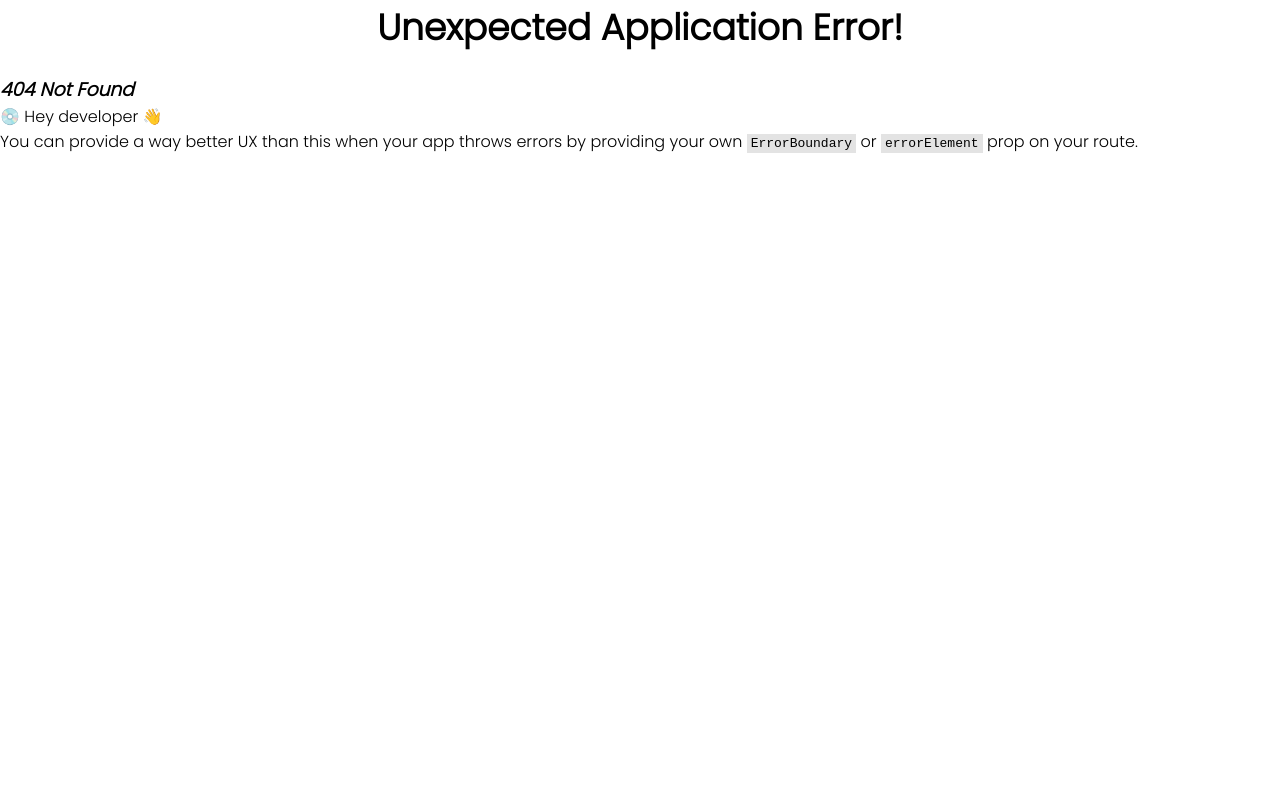
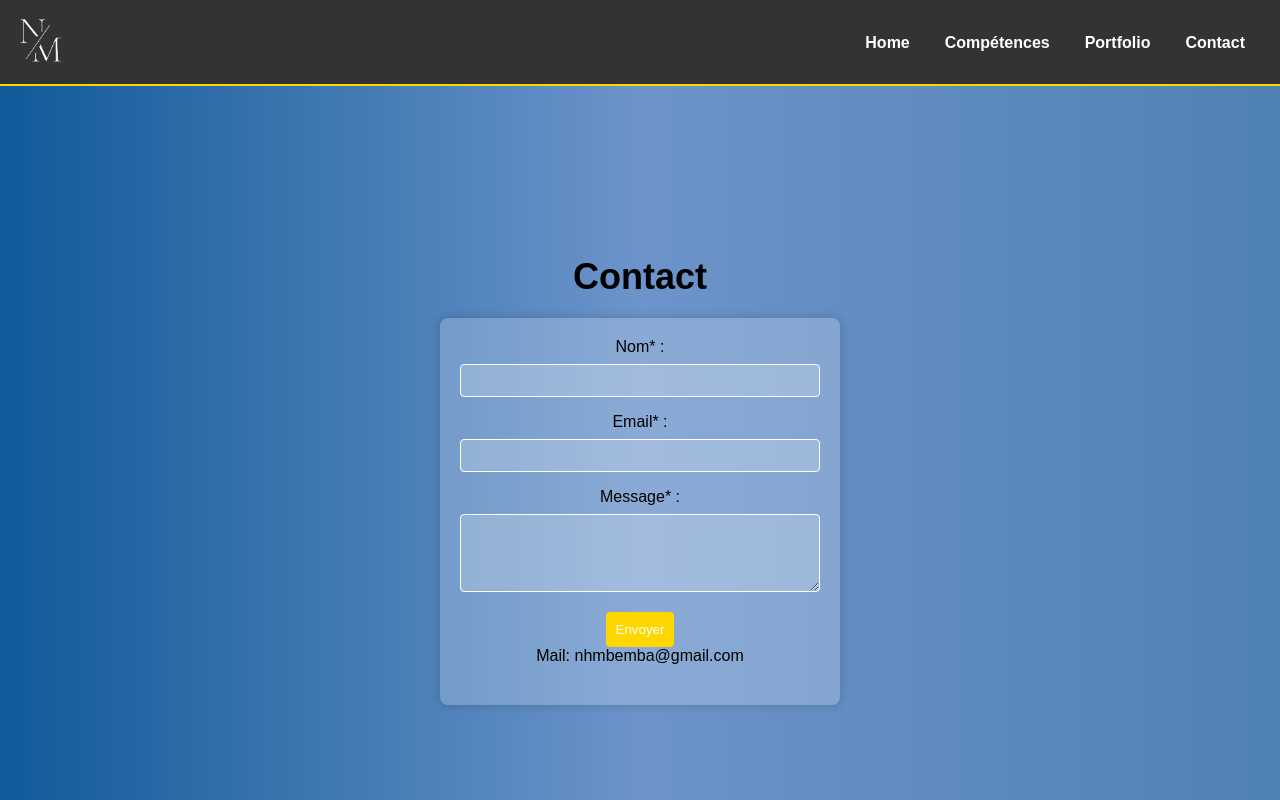
Before and after one commit to Nhoni/Cv_Mbemba_Nhora, a React (Vite) app: page /contact in a window 1280 px wide. Before the commit this address had no page. Shown: the top 800 px of the page. Built offline with nearby package versions, Linux system fonts and the light colour scheme.

Commit message:
Amélioration des composants

```diff
--- a/src/Components/About.jsx
+++ b/src/Components/About.jsx
@@ -17,7 +17,7 @@ function About() {
               </a>
               . <br /> Suite à cette formation, j’ai eu envie d'en découvrir plus..<br /> <br />
               C'est pourquoi j'ai commencé cette année la formation de concepteur développeur d'applications chez{' '}
-              <a style={{ color: '#f3900ec7' }} href="" target="_blank" rel="noopener">
+              <a style={{ color: '#f3900ec7' }} href="https://www.prepavenir-formation.fr/cda-concepteur-dapplication-conventionnee/" target="_blank" rel="noopener">
                 Prepavenir-formation
               </a>
               .<br />J'aimerais me spécialiser dans le développement front-end.
--- /dev/null
+++ b/src/Components/Form.jsx
@@ -0,0 +1,72 @@
+import React, { useState } from 'react';
+
+function Form() {
+  // Utilisation de useState pour gérer les valeurs des champs du formulaire
+  const [formData, setFormData] = useState({
+    name: '',
+    email: '',
+    message: '',
+  });
+
+  // Fonction pour mettre à jour l'état lorsqu'un champ du formulaire change
+  const handleChange = (e) => {
+    const { name, value } = e.target;
+    setFormData({ ...formData, [name]: value });
+  };
+
+  // Fonction pour gérer la soumission du formulaire
+  const handleSubmit = (e) => {
+    e.preventDefault();
+
+    alert(`Nom: ${formData.name}\nEmail: ${formData.email}\nMessage: ${formData.message}`);
+  };
+
+  return (
+    <div className="bg">
+      <div className="container" id="formulaire">
+
+        <form id="contact-form" onSubmit={handleSubmit}>
+          <label htmlFor="name">Nom* :</label>
+          <input
+            type="text"
+            id="name"
+            name="name"
+            value={formData.name}
+            onChange={handleChange}
+            required
+          />
+
+          <label htmlFor="email">Email* :</label>
+          <input
+            type="email"
+            id="email"
+            name="email"
+            value={formData.email}
+            onChange={handleChange}
+            required
+          />
+
+          <label htmlFor="message">Message* :</label>
+          <textarea
+            id="message"
+            name="message"
+            rows="4"
+            value={formData.message}
+            onChange={handleChange}
+            required
+          ></textarea>
+
+          <button type="submit">Envoyer</button>
+
+          <div className="foot_form">
+            <p>
+              <iconify-icon icon="circum:mail"></iconify-icon> Mail: nhmbemba@gmail.com
+            </p>
+          </div>
+        </form>
+      </div>
+    </div>
+  );
+}
+
+export default Form;
--- a/src/Components/Nav.jsx
+++ b/src/Components/Nav.jsx
@@ -1,30 +1,35 @@
-import React from 'react'
-import { Link } from 'react-router-dom'
+import React, { useState } from 'react';
+import { Link } from 'react-router-dom';
 
 function Nav() {
+  const [isMenuOpen, setIsMenuOpen] = useState(false);
+
+  const handleToggleMenu = () => {
+    setIsMenuOpen(!isMenuOpen);
+  };
+
   return (
     <>
-        <div className="navbar">
+      <div className={`navbar ${isMenuOpen ? 'open' : ''}`}>
         <div className="logo">
           <Link to="/">
-            <img src="src\assets\img\logo_p.png" alt="Logo portfolio" style={{ height: '50px' }} ></img></Link>
+            <img src="src\assets\img\logo_p.png" alt="Logo portfolio" style={{ height: '50px' }} />
+          </Link>
         </div>
-        <div className="menu-toggle" id="menu-toggle">
+        <div className="menu-toggle" id="menu-toggle" onClick={handleToggleMenu}>
           <div className="bar"></div>
           <div className="bar"></div>
           <div className="bar"></div>
         </div>
-        <ul className="menu" id="menu">
-
-            <li><Link to="/">Home</Link></li>
-            <li><Link to="/competences">Compétences</Link></li>
-            <li><Link to="/portfolio">Portfolio</Link></li>
-            <li><Link to="/formulaire">Contact</Link></li>
+        <ul className={`menu ${isMenuOpen ? 'open' : ''}`}>
+          <li><Link to="/" onClick={handleToggleMenu}>Home</Link></li>
+          <li><Link to="/competences" onClick={handleToggleMenu}>Compétences</Link></li>
+          <li><Link to="/portfolio" onClick={handleToggleMenu}>Portfolio</Link></li>
+          <li><Link to="/contact" onClick={handleToggleMenu}>Contact</Link></li>
         </ul>
       </div>
     </>
-    )
-
+  );
 }
 
-export default Nav
+export default Nav;
--- a/src/Components/Skills.jsx
+++ b/src/Components/Skills.jsx
@@ -46,7 +46,7 @@ const competencesData = [
     ],
   },
   {
-    category: 'Infographie UI UX',
+    category: 'Design UI UX',
     skills: [
       { label: 'Canva', value: 80 },
       { label: 'Figma', value: 70 },
@@ -71,24 +71,25 @@ function Skills() {
       <h2>Mes Compétences</h2>
       <div className="competences-section">
 <div className='content'>
-      <div>
-      <h2>Mes Activités</h2>
-      <ul>
-        <li>Basketball</li>
-        <li>Danse</li>
-        <li>Musique</li>
-      </ul>
-    </div>
-
     <div>
-      <h2>skills</h2>
+      <h2>Compétences</h2>
       <ul>
         <li>Autonomie</li>
         <li>Travail d'équipe</li>
         <li>Gestion de projets</li>
       </ul>
     </div>
-    <a href="./img/ressources/MBEMBA_Nhora_Developpeuse_d'application_multimédia.pdf" download="">
+
+      <div>
+      <h2>Mes Activités</h2>
+      <ul>
+        <li>Danse</li>
+        <li>Musique</li>
+        <li>Basketball</li>
+      </ul>
+    </div>
+
+    <a href="src\assets\img\ressources\MBEMBA_Nhora_Developpeuse_d'application_multimédia.pdf" download="">
         <button className="roll-button" type="button" >
           Télécharger mon cv
         </button>
--- a/src/Pages/Contact.jsx
+++ b/src/Pages/Contact.jsx
@@ -0,0 +1,23 @@
+
+import Nav from '../Components/Nav';
+import Footer from '../Components/Footer';
+import Form from '../Components/Form';
+function Contact() {
+
+
+  return (
+    <>
+        <Nav />
+            <main style={{ marginTop: '5rem', height: '100vh' }}>
+              <div className='container-form'>
+                <h2>Contact</h2>
+                <Form />
+                </div>
+            </main>
+        <Footer />
+    </>
+
+  );
+}
+
+export default Contact;
--- a/src/css/index.css
+++ b/src/css/index.css
@@ -41,12 +41,74 @@ li {
     border-bottom: 2px solid gold
 }
 
+/* Global styles */
+body {
+  font-family: 'Arial', sans-serif;
+  margin: 0;
+  padding: 0;
+}
+
+/* Navbar styles */
+.navbar {
+  background-color: #333; /* Couleur de fond du menu */
+  padding: 15px;
+  display: flex;
+  justify-content: space-between;
+  align-items: center;
+}
+
+.logo img {
+  height: 50px;
+}
+
 .menu-toggle {
+  display: none; /* Masque le menu burger par défaut sur les grands écrans */
+  cursor: pointer;
+}
+
+.menu {
+  list-style: none;
+  display: flex;
+}
+
+.menu li {
+  margin: 0 15px;
+}
+
+.menu a {
+  text-decoration: none;
+  color: #fff;
+  font-weight: bold;
+  font-size: 16px;
+  transition: color 0.3s ease;
+}
+
+.menu a:hover {
+  color: gold;
+}
+
+
+@media (max-width: 768px) {
+  .menu {
     display: none;
     flex-direction: column;
+    position: absolute;
+    top: 80px;
+    left: 0;
+    width: 100%;
+    background-color: #333;
+    padding: 10px;
+  }
+
+  .menu.open {
+    display: flex;
+  }
+
+  .menu-toggle {
+    display: block;
     cursor: pointer;
+  }
 }
-
 .bar {
     background-color: #fff;
     height: 3px;
@@ -229,7 +291,7 @@ a:hover {
       margin: 10px 0;
       width: 100%;
   }
-}
+} */
 
 
 /*------------------------------------------------------ Accueil -------------------------------------------------------- */
@@ -664,209 +726,95 @@ li {
 
 
 
-
-/* -------------------------------------------------------------------------------------------------------- */
-.content_projet {
-  padding: 1rem;
+  /*------------------------------------------------------Formulaire-------------------------------------------------------- */
+  .container-form {
+  background: linear-gradient(to right, rgb(16, 90, 153), rgb(108, 148, 202), #5081B3);
+  height: 100vh;
   display: flex;
+  flex-direction: column;
+  justify-content: center;
   align-items: center;
-  justify-content: center;
-  flex-direction: column;
-  margin: 10rem;
-  background-color:  #48454518;
-}
-.content_projet h2  {
-  margin-bottom: 5rem;
 }
 
-.content_projet a  {
-  color: orange;
-  text-decoration: none;
+.bg {
+  display: flex;
+  display: flex;
+  justify-content: flex-end;
+  align-items: flex-end;
 }
-.projet_img {
-  width: 600px;
-  filter: blur(5px);
-  transition: filter 0.3s;
-  margin-bottom: 1rem;
+.container {
+  text-align: center;
+  animation: fadeIn 1s ease;
+  margin-top: auto;
+  margin-bottom: 0;
+
 }
 
-.projet_img:hover {
-  filter: blur(0);
+#contact-form {
+  background-color: rgba(255, 255, 255, 0.203);
+  border-radius: 8px;
+  padding: 20px;
+  box-shadow: 0 0 10px rgba(0, 0, 0, 0.2);
+  max-width: 400px;
+  width: 500px;
+  transition: all 0.3s ease;
+
 }
 
-.projet_section{
-  text-align: center;
+#contact-form:hover {
+  box-shadow: 0 0 20px rgba(0, 0, 0, 0.4);
 }
 
-/* Media query pour la taille d'un iPhone */
-@media (max-width: 375px) {
-  .content_projet {
-    margin: 5rem;
+label {
+  display: block;
+  margin-bottom: 8px;
+}
+
+input,
+textarea {
+  width: 100%;
+  padding: 8px;
+  margin-bottom: 16px;
+  border: 1px solid #fff;
+  border-radius: 4px;
+  background: rgba(255, 255, 255, 0.2);
+  color: #fff;
+  transition: background 0.3s ease, border 0.3s ease;
+}
+
+input:focus,
+textarea:focus {
+  background: rgba(255, 255, 255, 0.3);
+  border: 1px solid #45a049;
+}
+
+button {
+  background: gold;
+  color: #fff;
+  border: none;
+  padding: 10px;
+  border-radius: 4px;
+  cursor: pointer;
+  transition: background 0.3s ease;
+}
+
+button:hover {
+  background: #a04e45;
+}
+
+/* Animation styles */
+@keyframes fadeIn {
+  from {
+    opacity: 0;
   }
-  .content_projet h2 {
-    margin-bottom: 2rem;
-  }
-  .projet_img {
-    width: 100%;
+  to {
+    opacity: 1;
   }
 }
 
-/* Media query pour la taille d'une tablette */
-@media (max-width: 768px) {
-  .content_projet {
-    margin: 5rem;
-  }
-  .content_projet h2 {
-    margin-bottom: 3rem;
-  }
-  .projet_img {
-    width: 400px;
-  }
+.foot_form {
+  margin-top: -20px;
 }
-
-
-
-/*------------------------------------------------------Formulaire-------------------------------------------------------- */
-.container {
-  max-width: 100vh;
-  margin: 0 auto;
-  background-color: #eeeeee2c;
-  padding: 20px;
-  border-radius: 5px;
-  box-shadow: 0 0 10px rgba(0, 0, 0, 0.062);
-  border-radius: 15px;
-  -webkit-border-radius: 15px;
-  -moz-border-radius: 15px;
-  -ms-border-radius: 15px;
-  -o-border-radius: 15px;
-}
-
-h4 {
-  text-align: center;
-  color: #333;
-  font-size: 24px;
-}
-
-form {
-  display: flex;
-  flex-direction: column;
-
-}
-
-label {
-  font-weight: bold;
-
-}
-
-input, textarea {
-  padding: 10px;
-  margin: 5px 0;
-  border: 1px solid #ccc;
-
-
-}
-
-button {
-  color: #fff;
-  padding: 10px;
-  border: none;
-  border-radius: 3px;
-  cursor: pointer;
-  border: none;
-  background-color: #f3900ec7;
-  text-decoration: none;
-  position: relative;
-  display: inline-block;
-  font-family: "Raleway", sans-serif;
-  font-size: 13px;
-  line-height: 24px;
-  font-weight: 700;
-  padding: 12px 35px;
-  color: #fff;
-  text-transform: uppercase;
-  border-radius: 3px;
-  transition: all 0.3s;
-  -webkit-border-radius: 3px;
-  -moz-border-radius: 3px;
-  -ms-border-radius: 3px;
-  -o-border-radius: 3px;
-}
-
-button:hover {
-  background-color: #555;
-}
-
-/* Règles de médias queries pour les tablettes (largeur d'écran entre 768px et 1023px) */
-@media (min-width: 768px) and (max-width: 1023px) {
-  .container {
-    max-width: 80%;
-  }
-}
-
-/* Règles de médias queries pour les téléphones (largeur d'écran inférieure à 768px) */
-@media (max-width: 767px) {
-  .container {
-    max-width: 100%;
-    padding: 10px;
-  }
-
-  form {
-    padding: 0;
-  }
-
-  label {
-    font-size: 14px;
-  }
-
-  input, textarea {
-    font-size: 14px;
-  }
-
-  button {
-    font-size: 14px;
-    padding: 10px 20px;
-  }
-}
-
-.bg {
-          width: 100%;
-          height: 100vh;
-          display: flex;
-          align-items: center;
-          justify-content: center;
-          background-size: 300% 300%;
-          background-image: linear-gradient(-45deg, rgba(255, 60, 0, 0.349) 0%, rgba(255, 98, 0, 0.468) 25%,rgba(255, 183, 0, 0.234)50%, #ff80006e 100%);
-          -webkit-animation: AnimateBG 5s ease infinite;
-          animation: AnimateBG 5s ease infinite;
-}
-
-@-webkit-keyframes AnimateBG {
-  0% {
-    background-position: 0% 50%;
-  }
-  50% {
-    background-position: 100% 50%;
-  }
-  100% {
-    background-position: 0% 50%;
-  }
-}
-
-@keyframes AnimateBG {
-  0% {
-    background-position: 0% 50%;
-  }
-  50% {
-    background-position: 100% 50%;
-  }
-  100% {
-    background-position: 0% 50%;
-  }
-}
-
-
-
-
 
 
 /*------------------------------------------------------ Footer-------------------------------------------------------- */
--- a/src/js/nav.js
+++ /dev/null
@@ -1,4 +0,0 @@
-document.getElementById('menu-toggle').addEventListener('click', function () {
-    var menu = document.getElementById('menu');
-    menu.classList.toggle('active');
-});
```
Also changed, not shown: src/App.jsx (+7 -4 lines), src/main.jsx (+11 -1 lines). Lines whose indentation alone changed are shown as unchanged.
